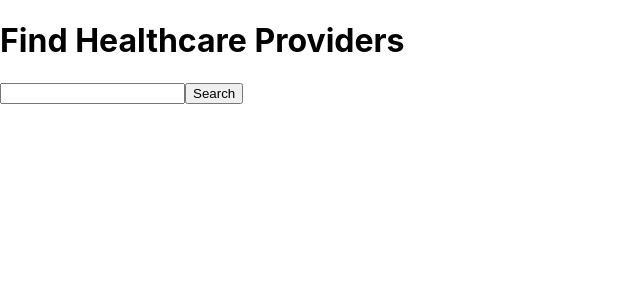
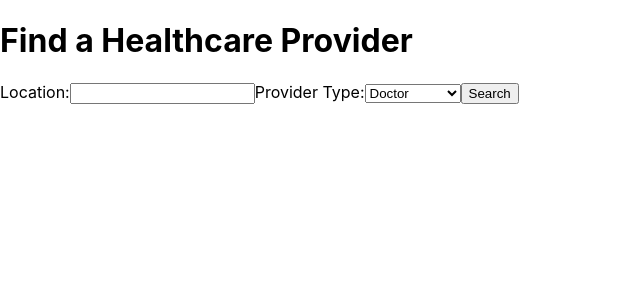
Before and after one commit to bill6653/provider-finder, a React (Create React App) app in the folder client/: page / in a window 1280 px wide. Shown: the top 300 px of the page, without its empty margins (0-640 px from the left). Built offline with nearby package versions, Linux system fonts and the light colour scheme.

Commit message:
Added more content to app.js page

```diff
--- a/client/src/App.js
+++ b/client/src/App.js
@@ -1,24 +1,36 @@
 import React, { useState } from 'react';
-import SearchBar from './components/SearchBar';
 import ProviderList from './components/ProviderList';
 
-function App() {
-  const [searchQuery, setSearchQuery] = useState('');
+function HealthcareProviderFinder() {
+  const [location, setLocation] = useState('');
+  const [providerType, setProviderType] = useState('');
   const [providers, setProviders] = useState([]);
 
-  const handleSearch = (query) => {
-    setSearchQuery(query);
-    // perform search query and update providers state
-    setProviders([]);
+  const handleSearch = async () => {
+    const response = await fetch(`https://api.healthcareproviders.com/providers?location=${location}&type=${providerType}`);
+    const data = await response.json();
+    setProviders(data);
   };
 
   return (
     <div>
-      <h1>Find Healthcare Providers</h1>
-      <SearchBar onSearch={handleSearch} />
-      <ProviderList providers={providers} searchQuery={searchQuery} />
+      <h1>Find a Healthcare Provider</h1>
+      <label>
+        Location:
+        <input type="text" value={location} onChange={(e) => setLocation(e.target.value)} />
+      </label>
+      <label>
+        Provider Type:
+        <select value={providerType} onChange={(e) => setProviderType(e.target.value)}>
+          <option value="doctor">Doctor</option>
+          <option value="dentist">Dentist</option>
+          <option value="chiropractor">Chiropractor</option>
+        </select>
+      </label>
+      <button onClick={handleSearch}>Search</button>
+      <ProviderList providers={providers} />
     </div>
   );
 }
 
-export default App;
+export default HealthcareProviderFinder;
```
